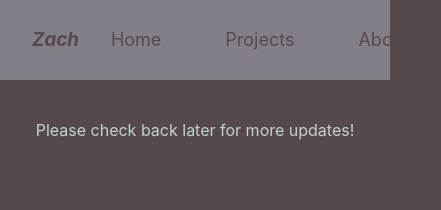
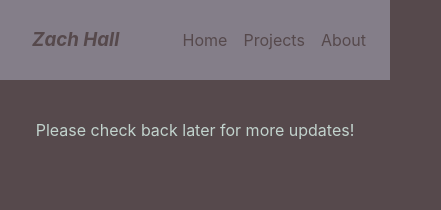
Before and after one commit to z-r-hall/amzachhall, a React (Create React App) app: page / in a window 390 px wide. Shown: the top 210 px of the page, 441 px wide, since content can reach past the window. Built offline with nearby package versions, Linux system fonts and the light colour scheme.

Commit message:
make navbar mobile friendly

```diff
--- a/src/NavBar/Nav.scss
+++ b/src/NavBar/Nav.scss
@@ -30,3 +30,21 @@
     font-weight: bolder;
   }
 }
+
+@media(max-width: 390px) {
+  .nav-bar {
+
+    h3 {
+      margin: 0;
+    }
+
+    .nav-links {
+      margin-right: 1rem;
+    }
+
+    .link {
+      padding: .5rem;
+      font-size: medium;
+    }
+  }
+}
```
Also changed, not shown: src/App/App.scss (line endings or trailing spaces).
